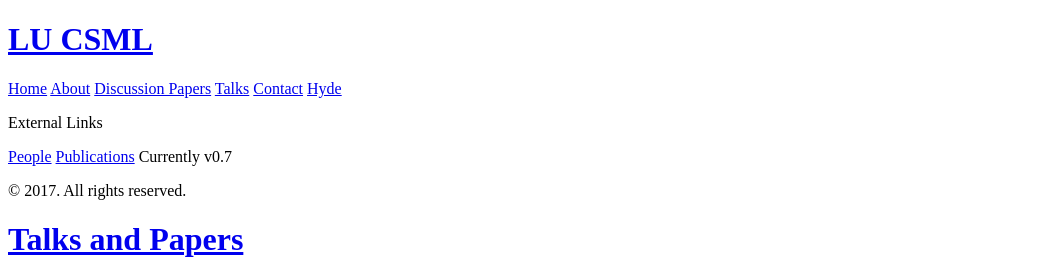
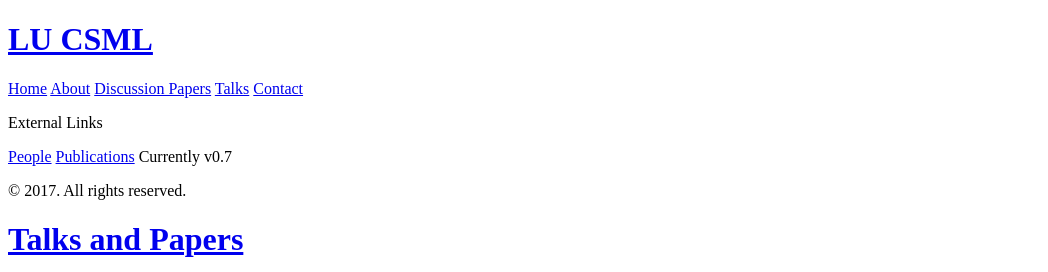
Before and after one commit to LU-CSML/LU-CSML, a Jekyll site: the page built from index.html, in a window 1280 px wide. Shown: the top 272 px of the page, without its empty margins (0-1048 px from the left). Built offline with Jekyll 4.4.1, drawn with Linux system fonts in a browser that asks for light colours; the list of posts is cut into pages by our own code.

Commit message:
removed hyde link

```diff
--- a/_includes/sidebar.html
+++ b/_includes/sidebar.html
@@ -30,11 +30,10 @@
       <a class="sidebar-nav-item" href="https://lu-csml.github.io/Discussion_Papers">Discussion Papers</a>
       <a class="sidebar-nav-item" href="https://lu-csml.github.io/Talks">Talks</a>
       <a class="sidebar-nav-item" href="https://lu-csml.github.io/Contact">Contact</a>
-      <a class="sidebar-nav-item" href="https://lu-csml.github.io/Hyde">Hyde</a>
 
       <p class="lead">External Links</p>
-      <a class="sidebar-nav-item" href="http://www.lancaster.ac.uk/maths/research/statistics/">People</a>
-      <a class="sidebar-nav-item" href="http://www.lancaster.ac.uk/maths/research/statistics/">Publications</a>
+      <a class="sidebar-nav-item" href="http://www.lancaster.ac.uk/maths/research/statistics/modelling-and-inference/#staff">People</a>
+      <a class="sidebar-nav-item" href="http://www.lancaster.ac.uk/maths/research/statistics/modelling-and-inference/#publications">Publications</a>
       <span class="sidebar-nav-item">Currently v{{ site.version }}</span>
     </nav>
 
```
